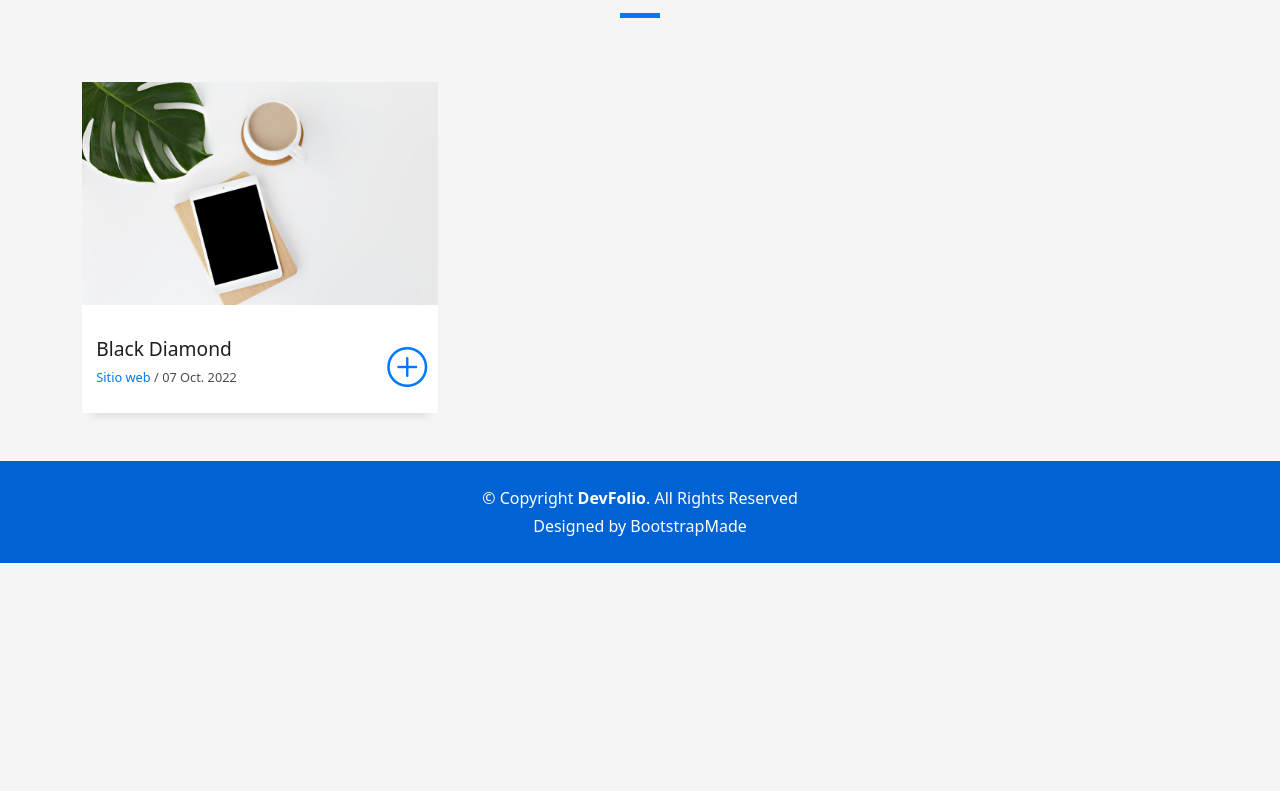
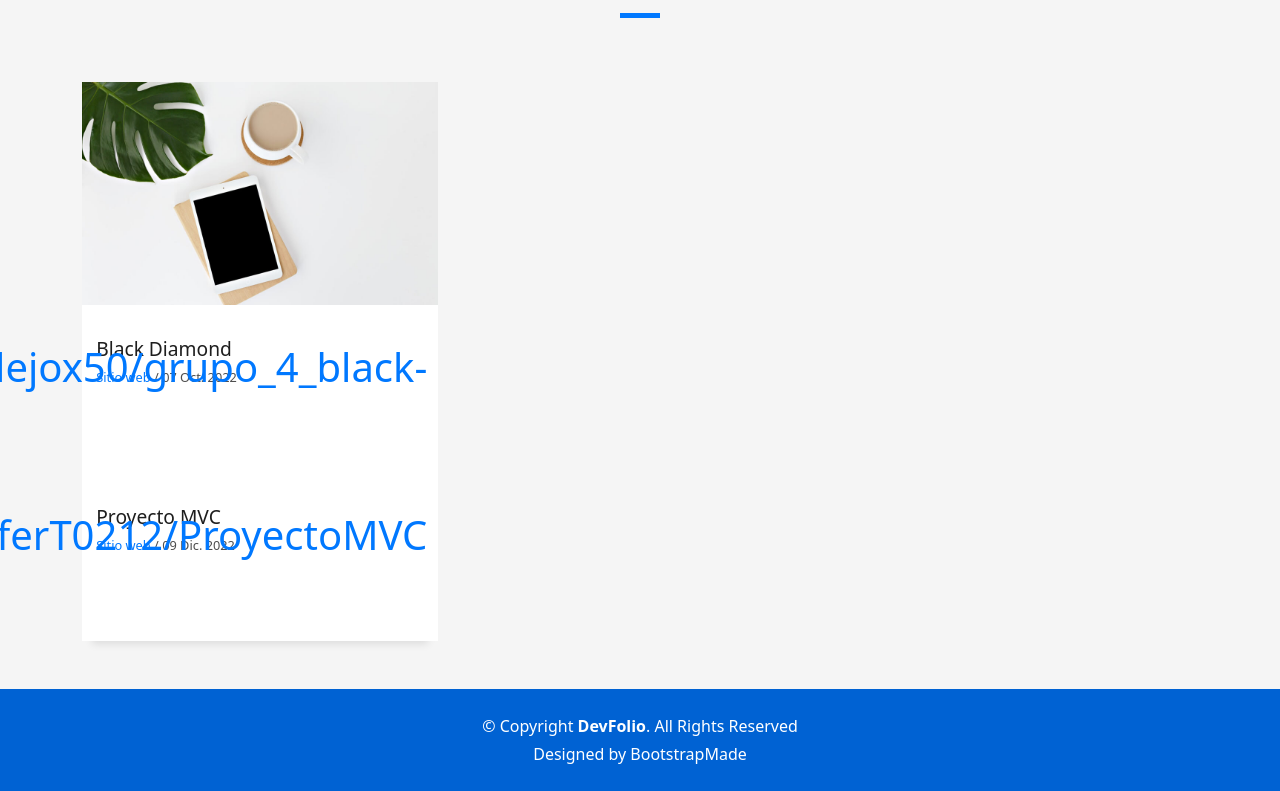
Before and after one commit to Fernando-TorresGithub/portafolio, a plain HTML site: page index.html in a window 1280 px wide. Shown: the part 2907-3698 px from the top of the page. Before the commit the page ends 3470 px from the top, so only its background shows below. Drawn offline with Linux system fonts and the light colour scheme.

Commit message:
Agregando enlaces

```diff
--- a/index.html
+++ b/index.html
@@ -5,7 +5,7 @@
   <meta charset="utf-8">
   <meta content="width=device-width, initial-scale=1.0" name="viewport">
 
-  <title>DevFolio Bootstrap Portfolio Template - Index</title>
+  <title>Portafolio Fernando Torres</title>
   <meta content="" name="description">
   <meta content="" name="keywords">
 
@@ -253,7 +253,22 @@
                   </div>
                   <div class="col-sm-4">
                     <div class="w-like">
-                      <a href="portfolio-details.html"> <span class="bi bi-plus-circle"></span></a>
+                      <a href="">https://github.com/Alejox50/grupo_4_black-diamond<span class="bi bi-plus-circle"></span></a>
+                    </div>
+                  </div>
+                </div>
+              </div>
+              <div class="work-content">
+                <div class="row">
+                  <div class="col-sm-8">
+                    <h2 class="w-title">Proyecto MVC</h2>
+                    <div class="w-more">
+                      <span class="w-ctegory">Sitio web</span> / <span class="w-date">09 Dic. 2022</span>
+                    </div>
+                  </div>
+                  <div class="col-sm-4">
+                    <div class="w-like">
+                      <a href="">https://github.com/JferT0212/ProyectoMVC<span class="bi bi-plus-circle"></span></a>
                     </div>
                   </div>
                 </div>
```
